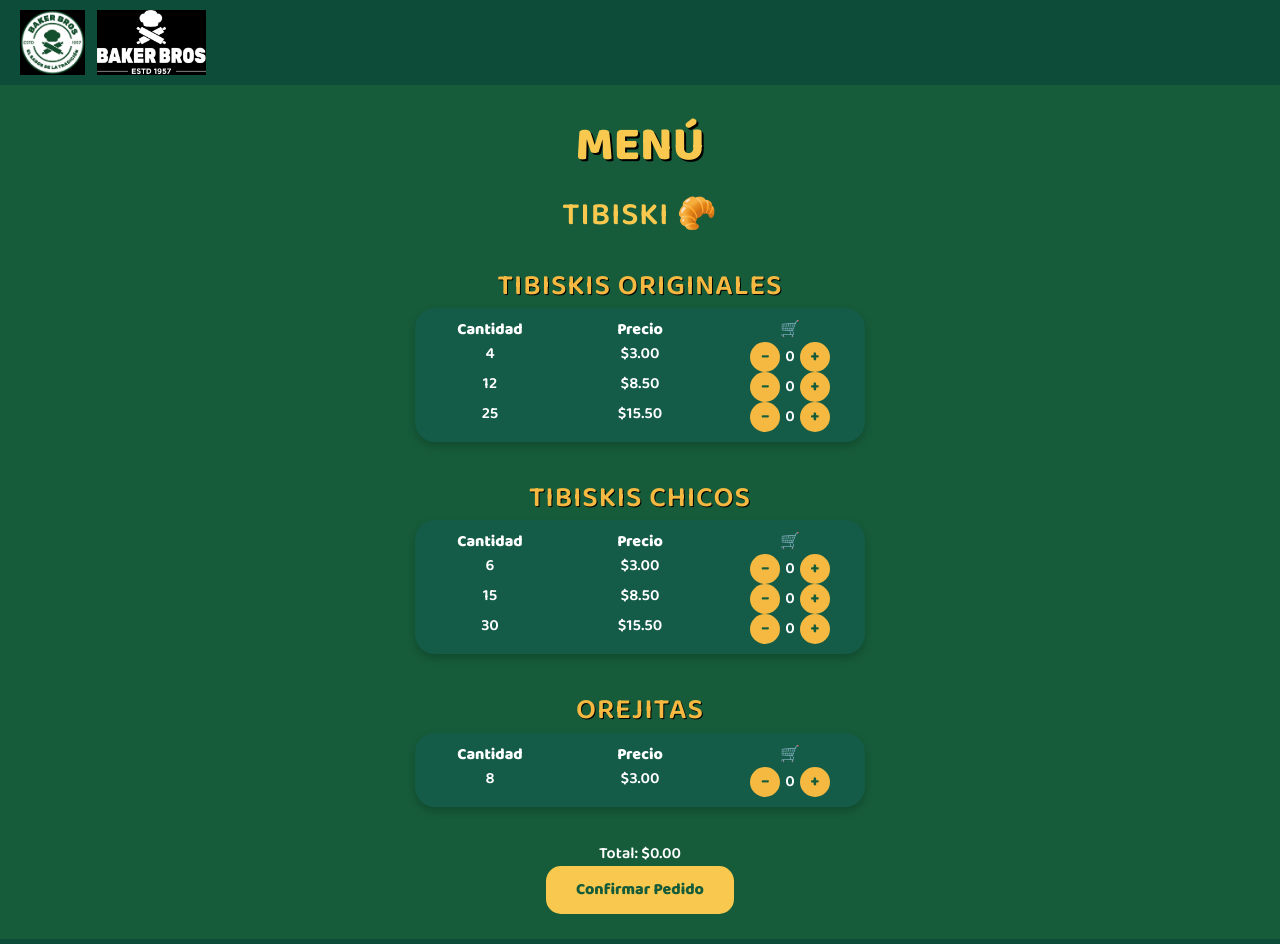
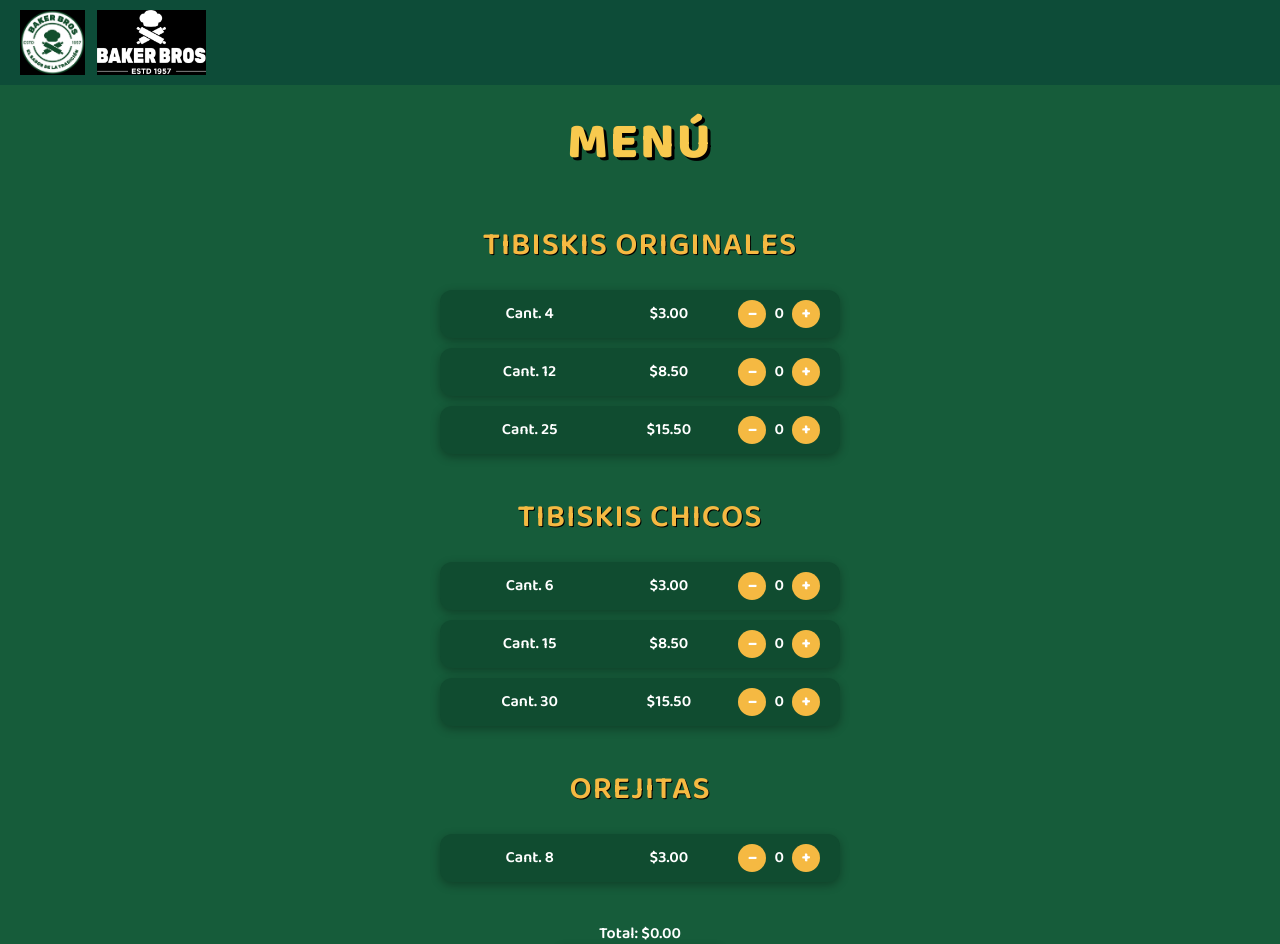
Before and after one commit to infobakerbros/Newtibiskiultimo, a React (Vite) app: page / in a window 1280 px wide. Shown: the top 944 px of the page. Built offline with nearby package versions, Linux system fonts and the light colour scheme.

Commit message:
Update Menu.jsx

```diff
--- a/src/Menu.jsx
+++ b/src/Menu.jsx
@@ -1,284 +1,172 @@
 import React, { useState } from "react";
 
-export default function Menu() {
+const Menu = () => {
   const [cart, setCart] = useState({});
-  const [showPopup, setShowPopup] = useState(false);
-  const [customer, setCustomer] = useState({ name: "", phone: "", address: "" });
-
   const sections = [
     {
       title: "TIBISKIS ORIGINALES",
       items: [
-        { id: 1, qty: 4, price: 3.0 },
-        { id: 2, qty: 12, price: 8.5 },
-        { id: 3, qty: 25, price: 15.5 },
+        { cantidad: 4, precio: 3.0 },
+        { cantidad: 12, precio: 8.5 },
+        { cantidad: 25, precio: 15.5 },
       ],
     },
     {
       title: "TIBISKIS CHICOS",
       items: [
-        { id: 4, qty: 6, price: 3.0 },
-        { id: 5, qty: 15, price: 8.5 },
-        { id: 6, qty: 30, price: 15.5 },
+        { cantidad: 6, precio: 3.0 },
+        { cantidad: 15, precio: 8.5 },
+        { cantidad: 30, precio: 15.5 },
       ],
     },
     {
       title: "OREJITAS",
-      items: [{ id: 7, qty: 8, price: 3.0 }],
+      items: [{ cantidad: 8, precio: 3.0 }],
     },
   ];
 
-  const handleAdd = (id) => setCart((prev) => ({ ...prev, [id]: (prev[id] || 0) + 1 }));
-  const handleRemove = (id) =>
-    setCart((prev) => {
-      const current = prev[id] || 0;
-      if (current <= 1) {
-        const { [id]: _, ...rest } = prev;
-        return rest;
-      }
-      return { ...prev, [id]: current - 1 };
-    });
+  const updateCart = (item, delta) => {
+    setCart((prev) => ({
+      ...prev,
+      [item]: Math.max(0, (prev[item] || 0) + delta),
+    }));
+  };
 
   const total = Object.entries(cart).reduce(
-    (acc, [id, qty]) =>
-      acc +
-      qty *
-        sections
-          .flatMap((s) => s.items)
-          .find((i) => i.id === Number(id)).price,
+    (acc, [key, value]) => acc + value * parseFloat(key.split("$")[1]),
     0
   );
-
-  const handleSubmit = () => {
-    alert(
-      `Pedido confirmado para ${customer.name}\nTeléfono: ${customer.phone}\nDirección: ${customer.address}`
-    );
-    setShowPopup(false);
-    setCustomer({ name: "", phone: "", address: "" });
-    setCart({});
-  };
 
   return (
     <div
       style={{
+        textAlign: "center",
         backgroundColor: "#165c3a",
         minHeight: "100vh",
-        padding: "25px",
-        fontFamily: "'Baloo 2', cursive",
+        padding: "20px",
+        fontFamily: "Baloo 2, cursive",
         color: "#fff",
-        textAlign: "center",
       }}
     >
+      {/* ENCABEZADO PRINCIPAL */}
       <h1
         style={{
+          fontSize: "3.2rem",
           color: "#f8c94e",
-          fontSize: "3rem",
           fontWeight: "800",
-          marginBottom: "10px",
-          textShadow: "2px 2px 0px #000",
+          textShadow: "3px 3px 0px #000",
+          letterSpacing: "2px",
+          marginBottom: "40px",
         }}
       >
         MENÚ
       </h1>
+
+      {/* SECCIONES */}
+      {sections.map((section) => (
+        <div key={section.title} style={{ marginBottom: "40px" }}>
           <h2
             style={{
-          color: "#f8c94e",
+              color: "#f5b942",
               fontSize: "2rem",
-          marginBottom: "25px",
-          letterSpacing: "1px",
-        }}
-      >
-        TIBISKI 🥐
-      </h2>
-
-      {sections.map((section) => (
-        <div key={section.title} style={{ marginBottom: "35px" }}>
-          <h3
-            style={{
-              color: "#f5b942",
-              fontSize: "1.8rem",
               letterSpacing: "1px",
               textShadow: "1px 1px 0px #000",
+              marginBottom: "20px",
             }}
           >
             {section.title}
-          </h3>
+          </h2>
 
           <div
             style={{
-              display: "grid",
-              gridTemplateColumns: "1fr 1fr 1fr",
-              maxWidth: "450px",
-              margin: "0 auto",
-              textAlign: "center",
-              backgroundColor: "#145c47",
-              borderRadius: "20px",
-              padding: "10px 0",
-              boxShadow: "0 4px 8px rgba(0,0,0,0.2)",
+              display: "flex",
+              flexDirection: "column",
+              alignItems: "center",
+              gap: "10px",
             }}
           >
-            <div style={{ fontWeight: "700" }}>Cantidad</div>
-            <div style={{ fontWeight: "700" }}>Precio</div>
-            <div style={{ fontWeight: "700" }}>🛒</div>
-
-            {section.items.map((item) => (
-              <React.Fragment key={item.id}>
-                <div>{item.qty}</div>
-                <div>${item.price.toFixed(2)}</div>
-                <div>
+            {section.items.map((item) => {
+              const key = `${section.title}-${item.precio}`;
+              return (
+                <div
+                  key={key}
+                  style={{
+                    display: "grid",
+                    gridTemplateColumns: "1fr 1fr auto",
+                    alignItems: "center",
+                    backgroundColor: "#104c30",
+                    borderRadius: "12px",
+                    padding: "10px 20px",
+                    width: "80%",
+                    maxWidth: "400px",
+                    boxShadow: "0px 3px 10px rgba(0,0,0,0.3)",
+                  }}
+                >
+                  <p>Cant. {item.cantidad}</p>
+                  <p>${item.precio.toFixed(2)}</p>
+                  <div
+                    style={{
+                      display: "flex",
+                      alignItems: "center",
+                      gap: "8px",
+                    }}
+                  >
                     <button
-                    onClick={() => handleRemove(item.id)}
+                      onClick={() => updateCart(key, -1)}
                       style={{
                         backgroundColor: "#f5b942",
                         border: "none",
                         borderRadius: "50%",
-                      width: "30px",
-                      height: "30px",
+                        width: "28px",
+                        height: "28px",
                         fontWeight: "bold",
-                      color: "#165c3a",
-                      marginRight: "5px",
                         cursor: "pointer",
                       }}
                     >
-                    −
+                      –
                     </button>
-                  <span>{cart[item.id] || 0}</span>
+                    <span>{cart[key] || 0}</span>
                     <button
-                    onClick={() => handleAdd(item.id)}
+                      onClick={() => updateCart(key, 1)}
                       style={{
                         backgroundColor: "#f5b942",
                         border: "none",
                         borderRadius: "50%",
-                      width: "30px",
-                      height: "30px",
+                        width: "28px",
+                        height: "28px",
                         fontWeight: "bold",
-                      color: "#165c3a",
-                      marginLeft: "5px",
                         cursor: "pointer",
                       }}
                     >
                       +
                     </button>
                   </div>
-              </React.Fragment>
-            ))}
+                </div>
+              );
+            })}
           </div>
         </div>
       ))}
 
-      <h2 style={{ marginTop: "20px" }}>Total: ${total.toFixed(2)}</h2>
+      {/* TOTAL */}
+      <div style={{ marginTop: "20px" }}>
+        <h3>Total: ${total.toFixed(2)}</h3>
         <button
-        onClick={() => setShowPopup(true)}
           style={{
-          backgroundColor: "#f8c94e",
-          color: "#165c3a",
+            backgroundColor: "#f5b942",
             border: "none",
-          borderRadius: "15px",
-          padding: "12px 30px",
-          fontWeight: "700",
-          fontSize: "1rem",
+            borderRadius: "10px",
+            padding: "10px 20px",
+            fontWeight: "bold",
             cursor: "pointer",
+            boxShadow: "0px 2px 8px rgba(0,0,0,0.3)",
           }}
         >
           Confirmar Pedido
         </button>
-
-      {showPopup && (
-        <div
-          style={{
-            position: "fixed",
-            top: 0,
-            left: 0,
-            width: "100%",
-            height: "100%",
-            backgroundColor: "rgba(0,0,0,0.5)",
-            display: "flex",
-            justifyContent: "center",
-            alignItems: "center",
-          }}
-        >
-          <div
-            style={{
-              backgroundColor: "#145c47",
-              padding: "25px",
-              borderRadius: "15px",
-              width: "90%",
-              maxWidth: "400px",
-              textAlign: "center",
-            }}
-          >
-            <h2 style={{ color: "#f5b942" }}>Datos del Cliente 🧾</h2>
-
-            <input
-              type="text"
-              placeholder="Nombre completo"
-              value={customer.name}
-              onChange={(e) => setCustomer({ ...customer, name: e.target.value })}
-              style={{
-                width: "100%",
-                padding: "10px",
-                borderRadius: "8px",
-                border: "none",
-                marginBottom: "10px",
-              }}
-            />
-            <input
-              type="tel"
-              placeholder="Teléfono"
-              value={customer.phone}
-              onChange={(e) => setCustomer({ ...customer, phone: e.target.value })}
-              style={{
-                width: "100%",
-                padding: "10px",
-                borderRadius: "8px",
-                border: "none",
-                marginBottom: "10px",
-              }}
-            />
-            <input
-              type="text"
-              placeholder="Dirección"
-              value={customer.address}
-              onChange={(e) => setCustomer({ ...customer, address: e.target.value })}
-              style={{
-                width: "100%",
-                padding: "10px",
-                borderRadius: "8px",
-                border: "none",
-                marginBottom: "15px",
-              }}
-            />
-
-            <button
-              onClick={handleSubmit}
-              style={{
-                backgroundColor: "#f5b942",
-                color: "#165c3a",
-                fontWeight: "bold",
-                border: "none",
-                borderRadius: "10px",
-                padding: "10px 20px",
-                marginRight: "10px",
-              }}
-            >
-              Enviar Pedido
-            </button>
-
-            <button
-              onClick={() => setShowPopup(false)}
-              style={{
-                backgroundColor: "#ccc",
-                color: "#165c3a",
-                border: "none",
-                borderRadius: "10px",
-                padding: "10px 20px",
-              }}
-            >
-              Cancelar
-            </button>
       </div>
     </div>
-      )}
-    </div>
   );
-}
+};
+
+export default Menu;
```
Lines whose indentation alone changed are shown as unchanged.
